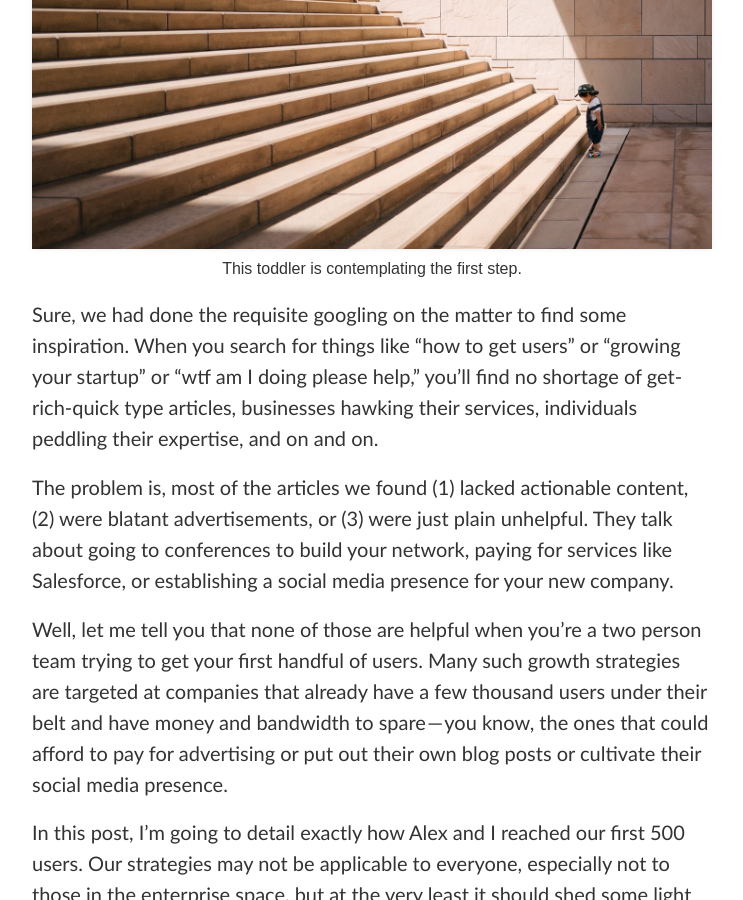
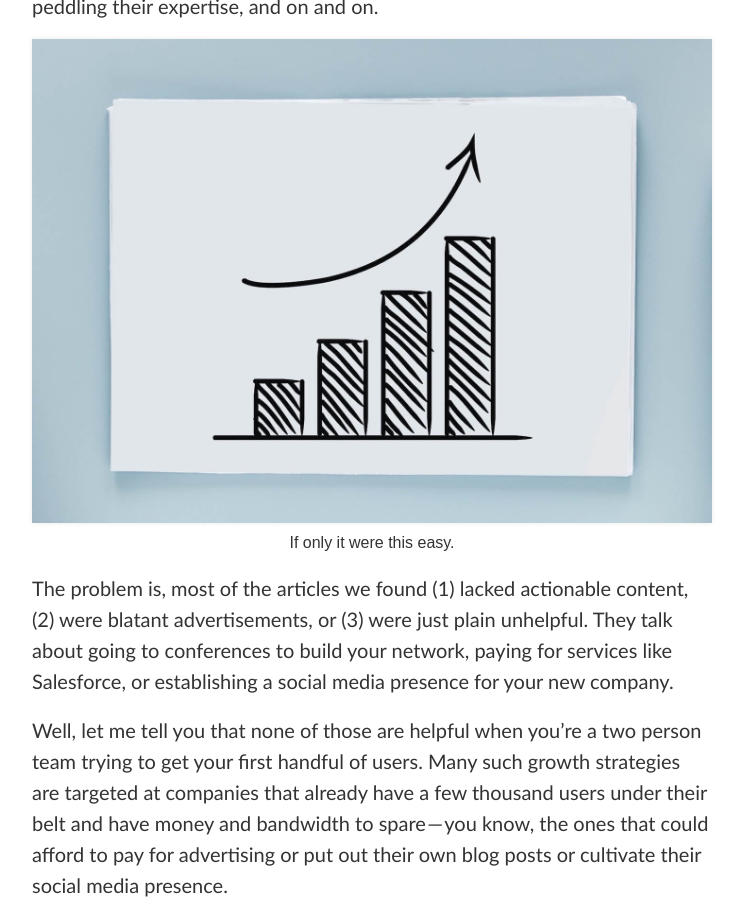
Before and after one commit to dontmitch/dontmitch.github.io, a Jekyll site: the page built from _posts/2015-10-06-your-first-500-users.md, in a window 1280 px wide and 900 px high, scrolled down 408 px. Shown: the whole window, without its empty margins (268-1011 px from the left). Built offline with Jekyll 4.4.1, drawn with Linux system fonts in a browser that asks for light colours; our own code applies the rules of GitHub Pages for plain Markdown files.

Commit message:
Swap images.

```diff
--- a/_posts/2015-10-06-your-first-500-users.md
+++ b/_posts/2015-10-06-your-first-500-users.md
@@ -9,10 +9,10 @@ index_weight: 95
 
 When my cofounder Alex and I decided to take [Penny](https://www.pennyapp.io/) from fun hackathon project to real product, we knew nothing about growth.
 
-![A toddler staring up a long flight of stairs](/assets/images/first-steps.jpg)
-<span class="subtitle">This toddler is contemplating the first step.</span>
+Sure, we had done the requisite googling on the matter to find some inspiration. When you search for things like "how to get users" or "growing your startup" or "wtf am I doing please help," you'll find no shortage of get-rich-quick type articles, businesses hawking their services, individuals peddling their expertise, and on and on.
 
-Sure, we had done the requisite googling on the matter to find some inspiration. When you search for things like "how to get users" or "growing your startup" or "wtf am I doing please help," you'll find no shortage of get-rich-quick type articles, businesses hawking their services, individuals peddling their expertise, and on and on.
+![Generic chart with upwards trend](/assets/images/generic-chart.jpg)
+<span class="subtitle">If only it were this easy.</span>
 
 The problem is, most of the articles we found (1) lacked actionable content, (2) were blatant advertisements, or (3) were just plain unhelpful. They talk about going to conferences to build your network, paying for services like Salesforce, or establishing a social media presence for your new company.
 
```
Also changed, not shown: _posts/2015-10-01-a-newbies-guide-to-incorporating.md (+2 -0 lines), assets/images/generic-chart.jpg (added).
